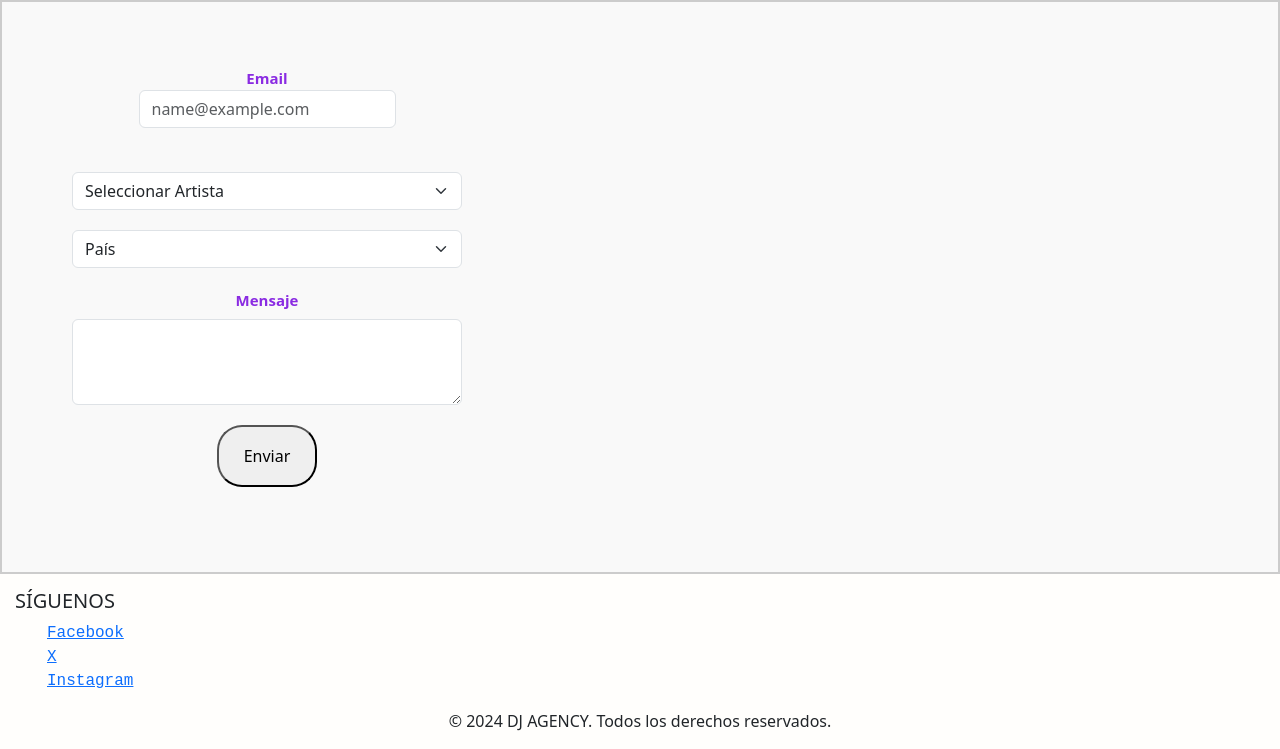
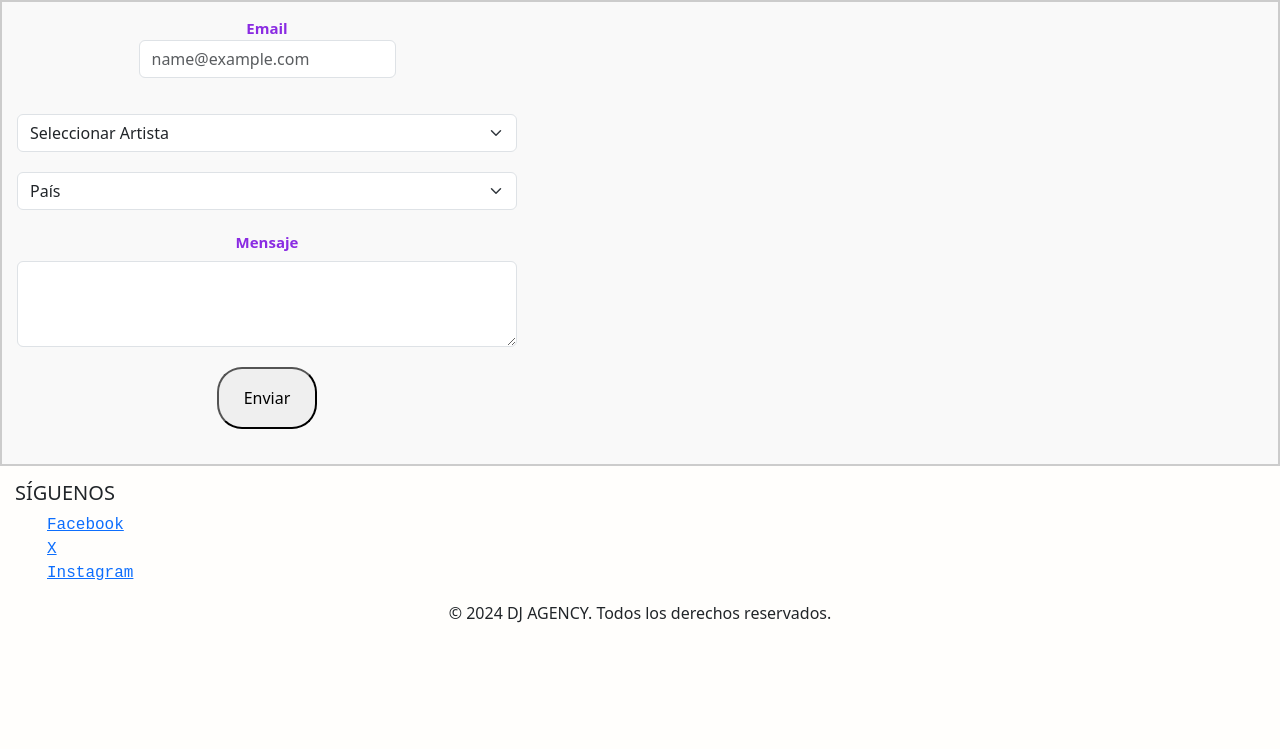
Before and after one commit to juan-moresi/preentrega2-moresi, a plain HTML site: page pages/contacto.html in a window 1280 px wide. Shown: the part 168-917 px from the top of the page. After the commit the page ends 809 px from the top, so only its background shows below. Drawn offline with nearby package versions, Linux system fonts and the light colour scheme.

Commit message:
review contacto

```diff
--- a/css/style.css
+++ b/css/style.css
@@ -146,11 +146,7 @@ section p{
     font-family: Cambria, Cochin, Georgia, Times, 'Times New Roman', serif;
 }
 
-form{
-    padding: 50px 55px;
-    text-align: center;
-    width: 340px;
-}
+
 .input-group{
     display: flex;
     flex-direction: column;
--- a/pages/contacto.html
+++ b/pages/contacto.html
@@ -60,7 +60,7 @@
 
     <div class="form-container">
         <form class="form" action="/submit" method="post">
-            <div class="mb-3">
+            <div class="mb-2">
                 <label for="exampleFormControlInput1" class="form-label">Email</la>
                 <input type="email" class="form-control" id="exampleFormControlInput1" placeholder="name@example.com">
             </div>
@@ -77,7 +77,7 @@
                 <option value="3">Chile</option>
                 <option value="">Perú</opt>
             </select>
-            <div class="mb-3">
+            <div class="mb-2">
                 <label for="exampleFormControlTextarea1" class="form-label">Mensaje</label>
                 <textarea class="form-control" id="exampleFormControlTextarea1" rows="3"></textarea>
             </div>
```
